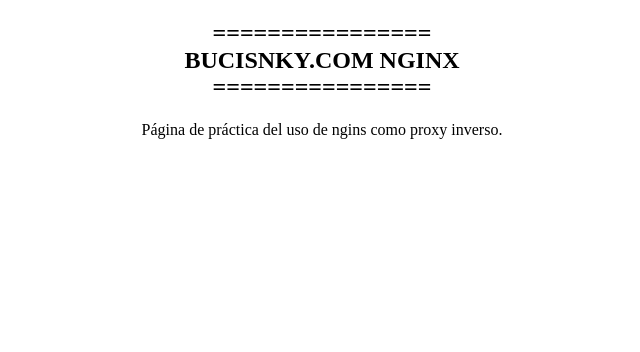
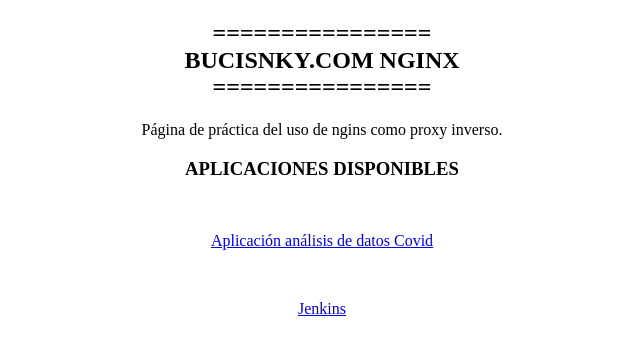
Before and after one commit to DockerRepos/proxyInversoNginx, a plain HTML site: page src/index.html in a window 1280 px wide. Shown: the whole page, without its empty margins (318-958 px from the left). Drawn offline with Linux system fonts and the light colour scheme.

Commit message:
Modificado index.html de inicio

```diff
--- a/src/index.html
+++ b/src/index.html
@@ -7,5 +7,10 @@
 <body style="text-align:center;">
   <h2>================ <br/> BUCISNKY.COM NGINX <br/> ================</h2>
   <p> Página de práctica del uso de ngins como proxy inverso. </p>
+  <h3> APLICACIONES DISPONIBLES </h3>
+<br/>
+  <p><a href="http://covid.bucinsky.com">Aplicación análisis de datos Covid</a></p>
+<br/>
+  <p><a href="http://jenkins.bucinsky.com">Jenkins</a></p>
 </body>
 </html>
```
